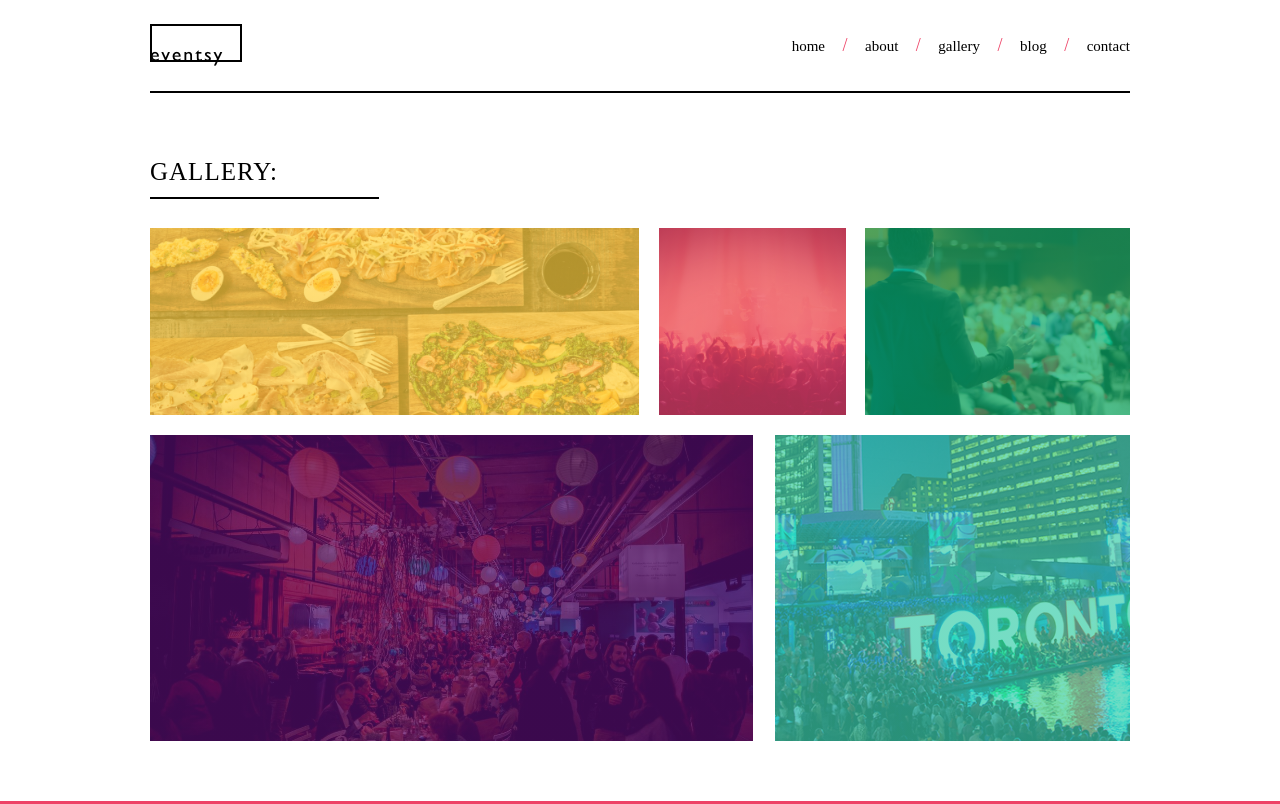
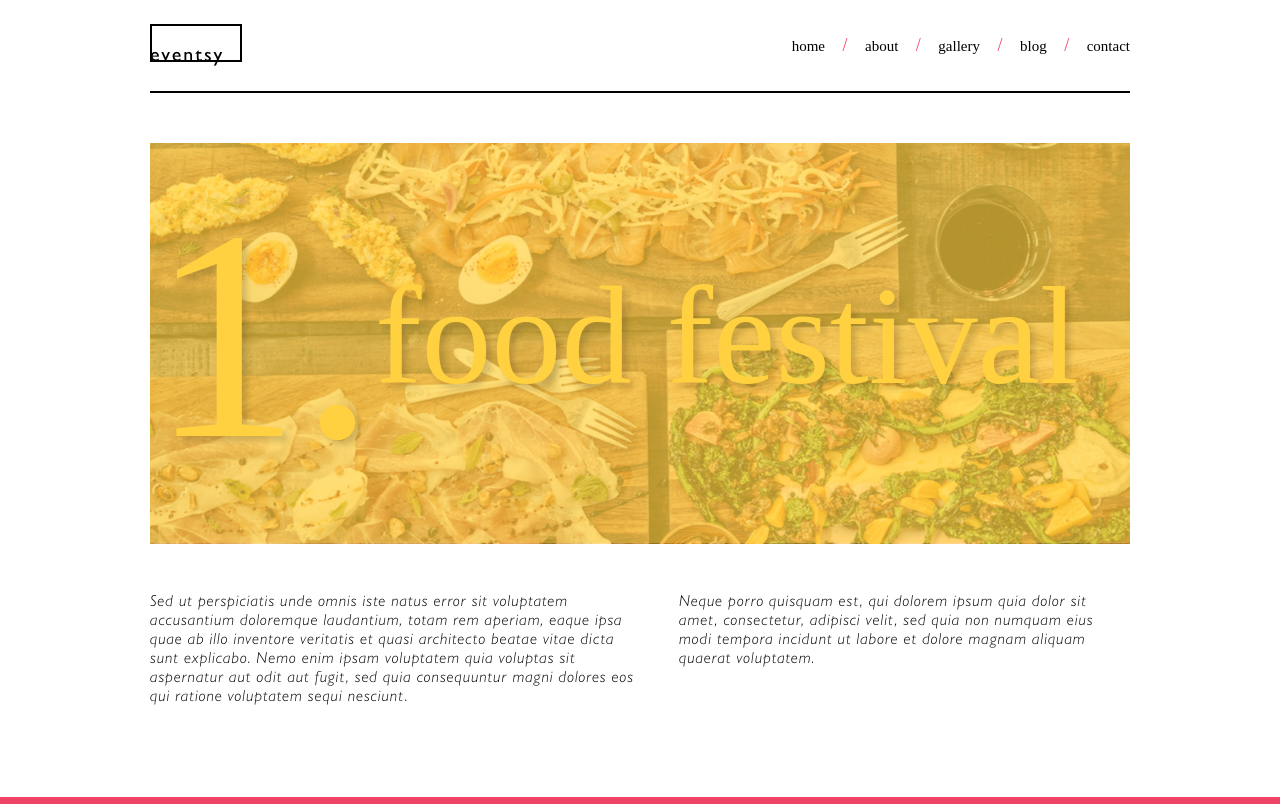
Before and after one commit to n215-sranegar/final-project, a website with bundled scripts: page index.html in a window 1280 px wide. Shown: the top 804 px of the page. Built offline with nearby package versions, Linux system fonts and the light colour scheme; files whose address does not match are found by name.

Commit message:
Adding individual content page layout with large text + text shadow inside of header image

```diff
--- a/app/app.js
+++ b/app/app.js
@@ -7,7 +7,7 @@ function route() {
     let pageContent = pageName + "Content";
 
     if (pageName == "") {
-        pageContent = "galleryContent";
+        pageContent = "gallery1Content";
     }
 
     MODEL.modelPageName(pageContent);
--- a/index.html
+++ b/index.html
@@ -24,7 +24,7 @@
           </a>
         </div>
 
-        <label class="mobile-menu white-text" for="toggle">&#9776;</label>
+        <label class="mobile-menu" for="toggle">&#9776;</label>
         <input type="checkbox" id="toggle" />
 
         <div class="links">
@@ -44,7 +44,18 @@
 
     <div id="app">
     <!-- Start dynamic content -->
-
+     <div class="gal-container">
+       <div class="gal-content">
+         <div class="gal-header">
+           <h1>1.</h1>
+           <h2>food festival</h2>
+         </div>
+         <div class="gal-description">
+           <p class="left-gal-p">Sed ut perspiciatis unde omnis iste natus error sit voluptatem accusantium doloremque laudantium, totam rem aperiam, eaque ipsa quae ab illo inventore veritatis et quasi architecto beatae vitae dicta sunt explicabo. Nemo enim ipsam voluptatem quia voluptas sit aspernatur aut odit aut fugit, sed quia consequuntur magni dolores eos qui ratione voluptatem sequi nesciunt. </p>
+           <p class="right-gal-p">Neque porro quisquam est, qui dolorem ipsum quia dolor sit amet, consectetur, adipisci velit, sed quia non numquam eius modi tempora incidunt ut labore et dolore magnam aliquam quaerat voluptatem. </p>
+         </div>
+       </div>
+     </div>
      <!-- End dynamic content -->
     </div>
 
--- a/model/model.js
+++ b/model/model.js
@@ -131,20 +131,22 @@ var aboutContent = `<div class="about-container">
 </div>
 </div>`;
 
-var galleryContent = `<div class="gallery-container">
+var galleryContent = ` <div class="gallery-container">
 <div class="gallery-content-wrapper">
   <h1>Gallery:</h1>
   <div class="gallery-row first-gallery-row">
-    <div class="gallery-img gallery-img1"></div>
-    <div class="gallery-img  gallery-img2"></div>
-    <div class="gallery-img  gallery-img3"></div>
+    <a href="#gallery1"><div class="gallery-img gallery-img1"></div></a>
+    <a href="#gallery2"><div class="gallery-img gallery-img2"></div></a>
+    <a href="#gallery3"><div class="gallery-img gallery-img3"></div></a>
   </div>
   <div class="gallery-row second-gallery-row">
-    <div class="gallery-img gallery-img4"></div>
-    <div class="gallery-img gallery-img5"></div>
+    <a href="#gallery4"><div class="gallery-img gallery-img4"></div></a>
+    <a href="#gallery5"><div class="gallery-img gallery-img5"></div></a>
   </div>
 </div>
 </div>`;
+
+// var gallery1Content = `<div>Hello</div>`;
 
 //This function is being called from the app.js and it has the page name
 export function modelPageName(pgName) {
--- a/scss/gallery/gallery.scss
+++ b/scss/gallery/gallery.scss
@@ -32,6 +32,8 @@
       justify-content: space-between;
       margin-top: 29.5px;
 
+      a {
+        height: 100%;
         .gallery-img1 {
           @include gallery-img();
         }
@@ -43,13 +45,13 @@
             $galleryImg: url(../images/gallery/2.jpeg)
           );
         }
-
         .gallery-img3 {
           @include gallery-img(
             $width: 265px,
             $overlay: $site-green,
             $galleryImg: url(../images/gallery/3.jpg)
           );
+        }
       }
     }
 
@@ -61,6 +63,8 @@
       align-items: center;
       justify-content: space-between;
 
+      a {
+        height: 100%;
         .gallery-img4 {
           @include gallery-img(
             $width: 603px,
@@ -79,18 +83,18 @@
       }
     }
   }
+}
 
 @media screen and (max-width: 800px) {
   .gallery-container {
     .gallery-content-wrapper {
-
       h1 {
         text-align: center;
       }
 
       h1:after {
         width: 94%;
-        margin: 10.5px auto;
+        margin: 0 auto;
       }
 
       .gallery-row {
--- /dev/null
+++ b/scss/gallery/individual-gallery.scss
@@ -0,0 +1,50 @@
+.gal-container {
+  padding: 0px 10px 73px 10px;
+
+  .gal-content {
+    max-width: $site-width;
+    margin: 50.5px auto 0px auto;
+
+    .gal-header {
+      height: 400.5px;
+      background-image: linear-gradient(
+          rgba($site-yellow, 0.7),
+          rgba($site-yellow, 0.7)
+        ),
+        url(../images/gallery/1.png);
+      background-size: cover;
+      background-position: center;
+      background-repeat: no-repeat;
+      display: flex;
+      align-items: center;
+
+      h1 {
+          font-family: GillSans;
+          font-size: 300px;
+          color: #FFD140;
+          font-weight: lighter;
+          text-shadow: 5px 5px 6px rgb(0, 0, 0, .16);
+      }
+      h2 {
+        font-family: GillSans;
+        font-size: 140px;
+        color: #FFD140;
+        font-weight: lighter;
+        text-shadow: 5px 5px 6px rgb(0, 0, 0, .16);
+    }
+    }
+    .gal-description {
+        margin-top: 50.5px;
+        display: flex;
+        justify-content: space-between;
+
+        .left-gal-p {
+            @include gallery-paragraphs();
+        }
+
+        .right-gal-p {
+            @include gallery-paragraphs($pWidth: 451px);
+        }
+    }
+  }
+}
--- a/scss/mixins.scss
+++ b/scss/mixins.scss
@@ -1,12 +1,21 @@
-@mixin gallery-img($width: 489px,$overlay: $site-yellow, $galleryImg: url(../images/gallery/1.png)) {
+@mixin gallery-img(
+  $width: 489px,
+  $overlay: $site-yellow,
+  $galleryImg: url(../images/gallery/1.png)
+) {
   width: $width;
   height: 100%;
-  background-image: linear-gradient(
-      rgba($overlay, 0.7),
-      rgba($overlay, 0.7)
-    ),
+  background-image: linear-gradient(rgba($overlay, 0.7), rgba($overlay, 0.7)),
     $galleryImg;
   background-size: cover;
   background-position: center;
   background-repeat: no-repeat;
 }
+
+@mixin gallery-paragraphs($pWidth: 490px) {
+  max-width: $pWidth;
+  font-family: GillSansLightItalic;
+  font-size: 16px;
+  letter-spacing: 1px;
+  color: $site-black;
+}
--- a/scss/styles.scss
+++ b/scss/styles.scss
@@ -8,3 +8,4 @@
 @import "home/events.scss";
 @import "about/about.scss";
 @import "gallery/gallery.scss";
+@import "gallery/individual-gallery.scss";
```
Also changed, not shown: css/styles.css, 1 other file. Lines whose indentation alone changed are shown as unchanged.
